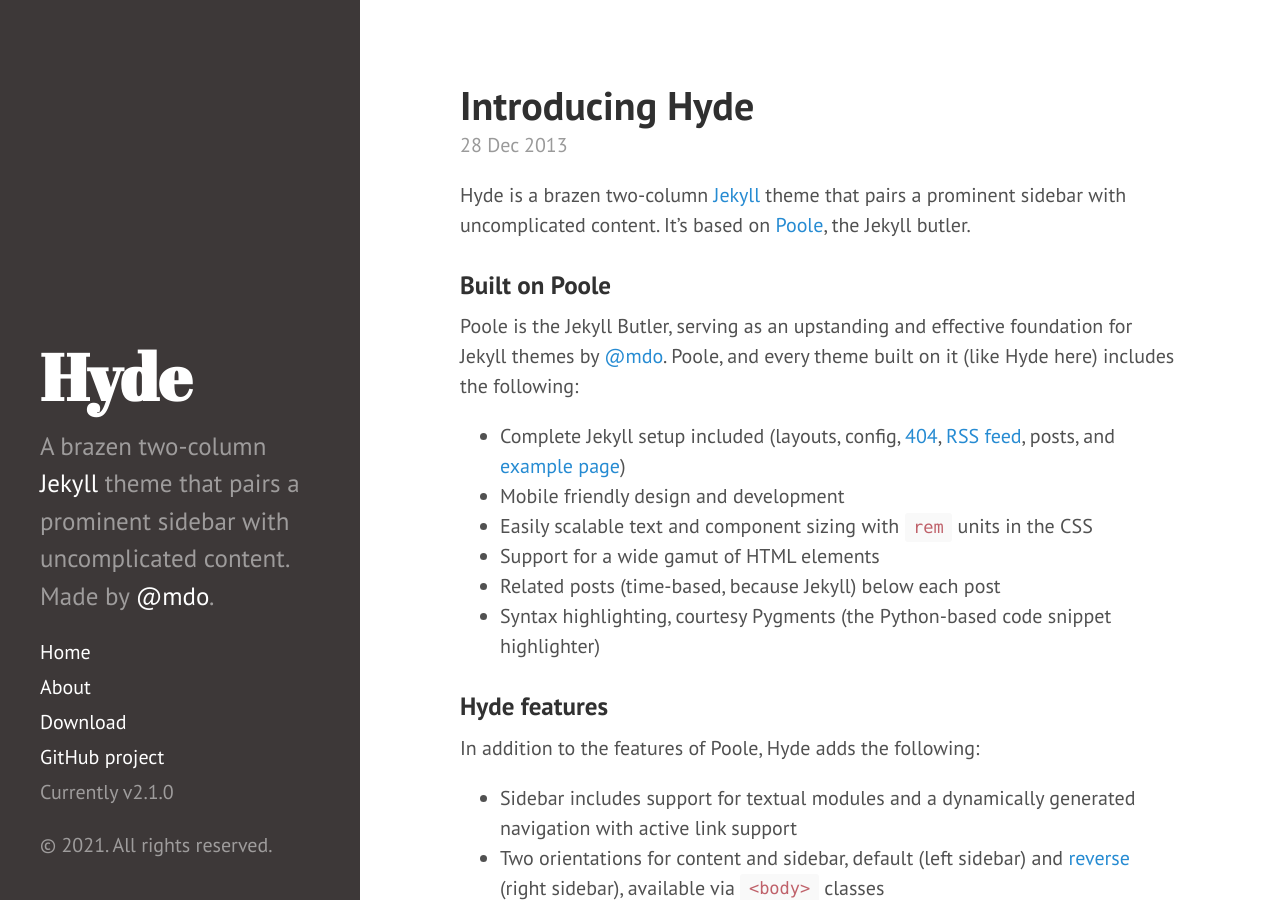
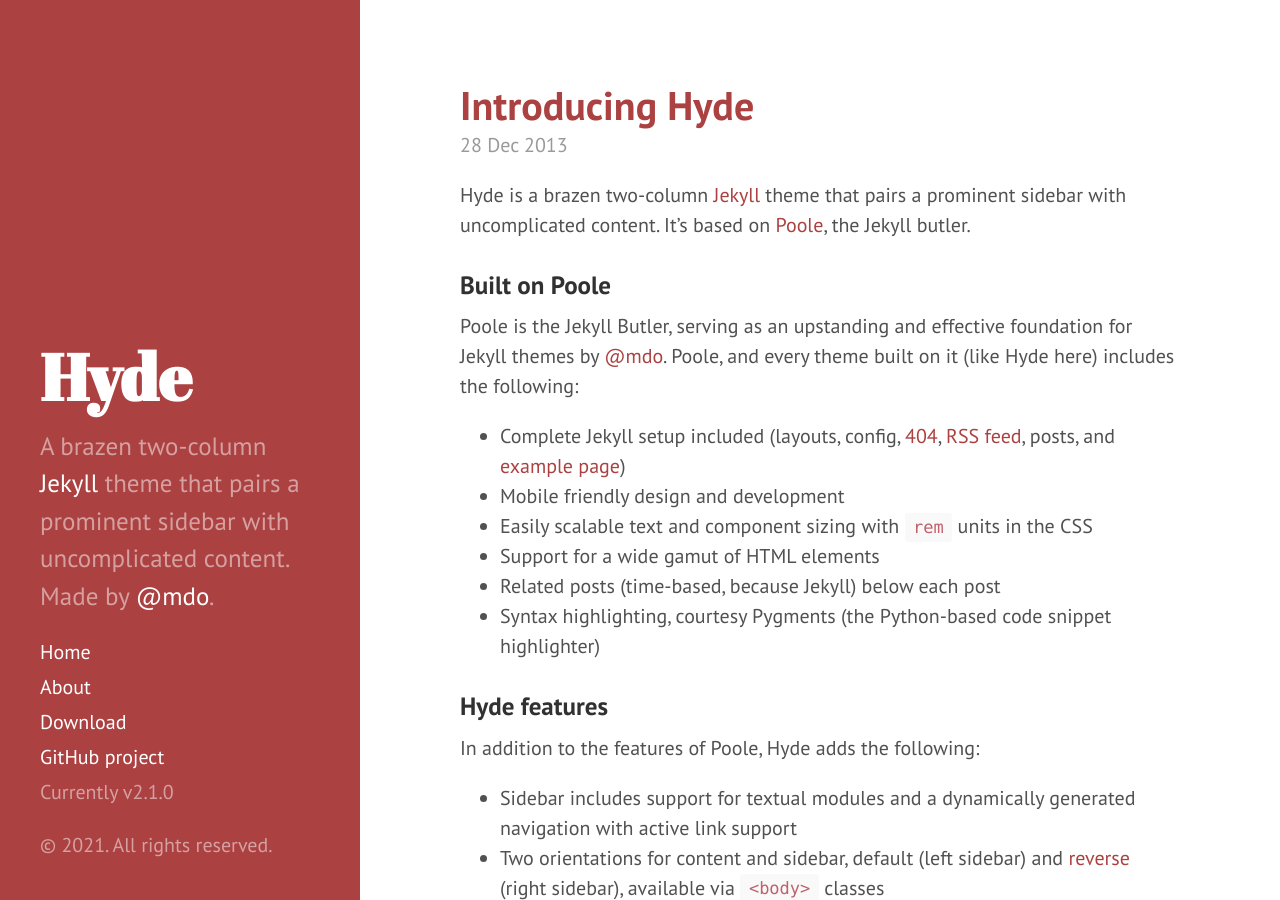
Before and after one commit to jporeilly/lumada-training, a Jekyll site: the page built from index.html, in a window 1280 px wide and 900 px high. Built offline with Jekyll 4.4.1, drawn with Linux system fonts in a browser that asks for light colours; Markdown is read by kramdown in place of the engine named in the settings; the list of posts is cut into pages by our own code.

Commit message:
Update theme

```diff
--- a/_layouts/default.html
+++ b/_layouts/default.html
@@ -6,7 +6,7 @@
   <body>
 
     {% include sidebar.html %}
-
+    <body class="theme-base-08">
     <div class="content container">
       {{ content }}
     </div>
```
